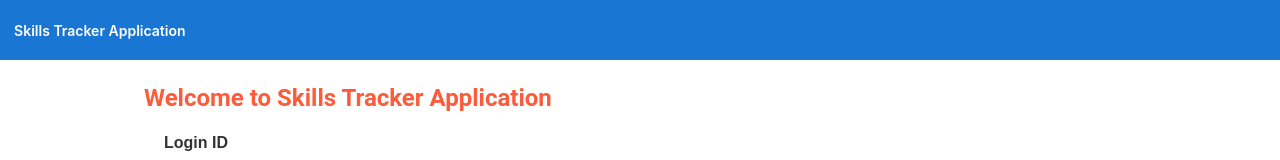
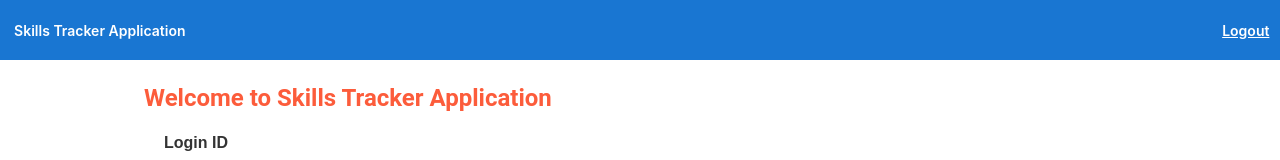
Before and after one commit to vivekv82/skilltrackerapp, an Angular app: page /login in a window 1280 px wide. Shown: the top 160 px of the page. Built offline with nearby package versions, Linux system fonts and the light colour scheme; sample sign-in values are in the browser's storage.

Commit message:
Validations. logout link.

```diff
--- a/src/app/app.component.html
+++ b/src/app/app.component.html
@@ -1,12 +1,3 @@
-<!-- * * * * * * * * * * * * * * * * * * * * * * * * * * * * * * * -->
-<!-- * * * * * * * * * * * The content below * * * * * * * * * * * -->
-<!-- * * * * * * * * * * is only a placeholder * * * * * * * * * * -->
-<!-- * * * * * * * * * * and can be replaced. * * * * * * * * * * * -->
-<!-- * * * * * * * * * * * * * * * * * * * * * * * * * * * * * * * -->
-<!-- * * * * * * * * * Delete the template below * * * * * * * * * * -->
-<!-- * * * * * * * to get started with your project! * * * * * * * * -->
-<!-- * * * * * * * * * * * * * * * * * * * * * * * * * * * * * * * -->
-
 <style>
   :host {
     font-family: -apple-system, BlinkMacSystemFont, "Segoe UI", Roboto, Helvetica, Arial, sans-serif, "Apple Color Emoji", "Segoe UI Emoji", "Segoe UI Symbol";
@@ -32,6 +23,18 @@
 
   .spacer {
     flex: 1;
+  }
+
+  .toolbar1 {
+    position: absolute;
+    top: 0;
+    right: 0;
+    height: 60px;
+    display: flex;
+    align-items: center;
+    background-color: #1976d2;
+    color: white;
+    font-weight: 600;
   }
 
   .toolbar {
@@ -307,7 +310,10 @@
 <div class="toolbar" role="banner">
   <span>&nbsp; &nbsp; Skills Tracker Application
   </span>
-  <div class="spacer"></div>
+
+</div>
+<div class="toolbar1" role="banner">
+  <div *ngIf="isLogin()" class="spacer linkclass" (click)="logout()"> Logout</div> &nbsp; &nbsp;
 
 </div>
 
--- a/src/app/app.component.scss
+++ b/src/app/app.component.scss
@@ -0,0 +1 @@
+@use 'global';
--- a/src/app/app.component.ts
+++ b/src/app/app.component.ts
@@ -1,4 +1,5 @@
 import { Component } from '@angular/core';
+import { Router } from '@angular/router';
 
 @Component({
   selector: 'app-root',
@@ -7,4 +8,17 @@ import { Component } from '@angular/core';
 })
 export class AppComponent {
   title = 'skilltrackerapp';
+  constructor(public router: Router) {
+  }
+
+  logout() {
+    sessionStorage.removeItem('userSkillProfile');
+    sessionStorage.removeItem('addUserSkillProfile');
+    sessionStorage.removeItem('isLogin');
+    this.router.navigate(['/login']);
+  }
+
+  isLogin() {
+    return sessionStorage.getItem("isLogin") === "true";
+  }
 }
--- a/src/app/components/login/login/login.component.ts
+++ b/src/app/components/login/login/login.component.ts
@@ -47,6 +47,7 @@ export class LoginComponent implements OnInit, OnDestroy {
       this.loginService.submit(searchUserReq).subscribe((res)=> {
         const response = JSON.parse(JSON.stringify(res));
         console.log("api/v1/engineer/fetchLoginProfile = " + response);
+        sessionStorage.setItem('isLogin', "true");
         if (response.result == 0) {
           this.router.navigate(['fse/updateProfile']);
           sessionStorage.setItem('userSkillProfile', JSON.stringify(response.resposnse[0]));
@@ -119,6 +120,7 @@ export class LoginComponent implements OnInit, OnDestroy {
         }
       });
     } else {
+      sessionStorage.setItem('isLogin', "true");
       this.router.navigate(['admin']);
     }
 
--- a/src/assets/styles/_global.scss
+++ b/src/assets/styles/_global.scss
@@ -73,3 +73,9 @@
   padding-top: 5px !important;
   padding-bottom: 5px !important;
 }
+
+.linkclass {
+  color: white;
+  cursor: pointer;
+  text-decoration: underline;
+}
```
